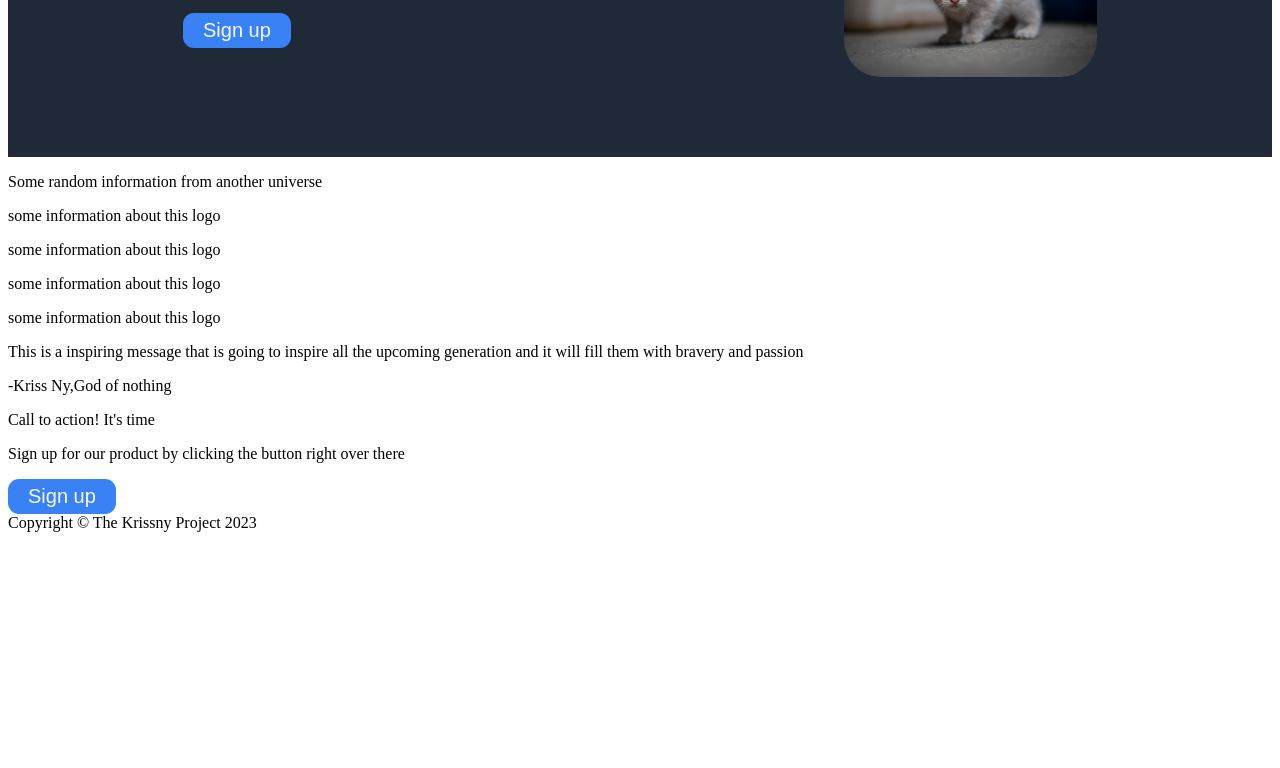
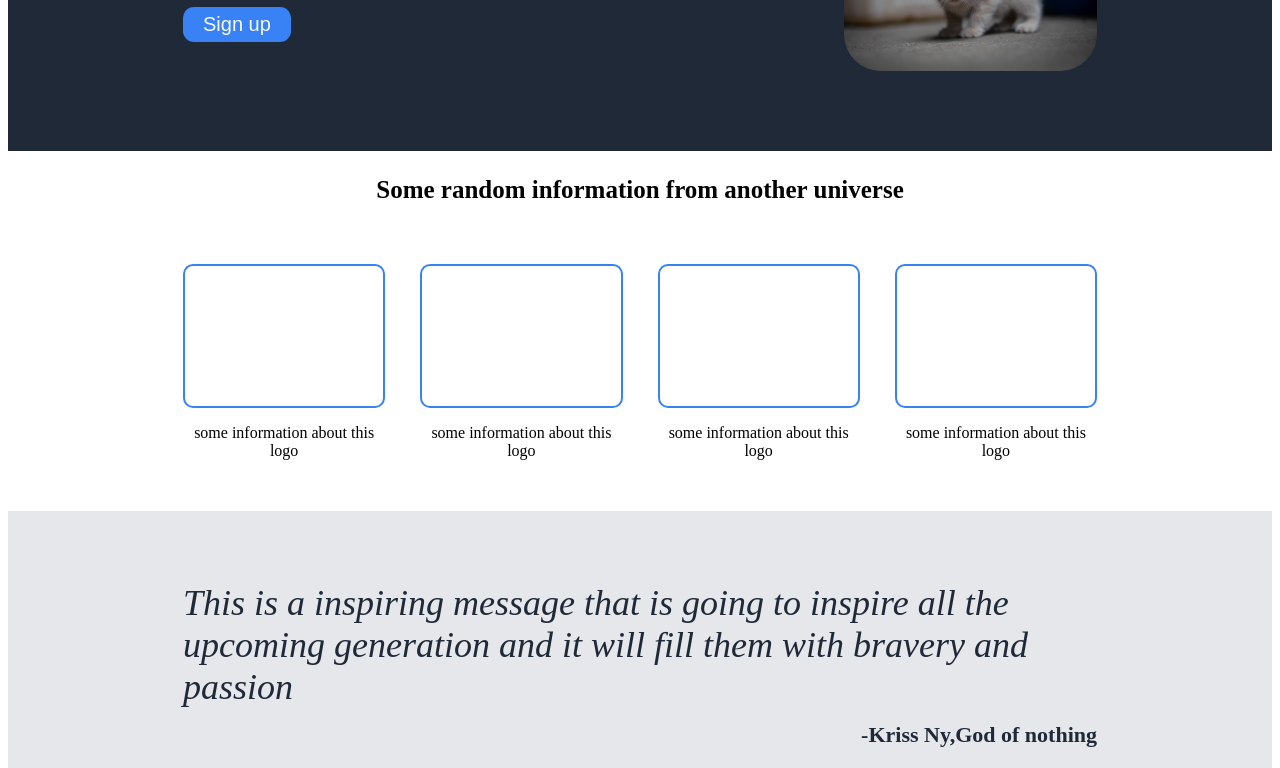
Before and after one commit to Krissny/Landingpage, a plain HTML site: page index.html in a window 1280 px wide. Shown: the part 243-1011 px from the top of the page. Before the commit the page ends 800 px from the top, so only its background shows below. Drawn offline with Linux system fonts and the light colour scheme.

Commit message:
Add css for the html body

```diff
--- a/style.css
+++ b/style.css
@@ -2,13 +2,13 @@
     display: flex;
     background-color: #1F2937;
     color: white;
-    padding: 15px 175px 15px 175px;
+    padding: 15px 110px 15px 110px;
 }
 
 .Logo{
     color: #F9FAF8;
     font-size: 24px;
-    font-family: system-ui, -apple-system, BlinkMacSystemFont, 'Segoe UI', Roboto, Oxygen, Ubuntu, Cantarell, 'Open Sans', 'Helvetica Neue', sans-serif;
+    font-weight: bold;
 }
 
 ul{
@@ -50,3 +50,68 @@ a {
     text-decoration: none;
     color: #F9FAF8;
 }
+.cards {
+    display: flex;
+    padding: 35px 175px 35px 175px;
+    gap: 35px;
+}
+.box{
+    height: 140px;
+    border-radius: 10px;
+    width: auto;
+    border: 2px solid #3882F6;
+}
+.text {
+    text-align: center;
+}
+.mid{
+    font-weight: bold;
+    font-size: 25px;
+}
+.quote-box{
+    background-color: #E5E7EB;
+    font-size: 36px;
+    color: #1F2937;
+    padding: 35px 175px 35px 175px;
+    display: flex;
+    flex-direction: column
+}
+.quote{
+    font-style: italic;
+    margin-bottom: 0;
+}
+.designation {
+    font-weight: bold;
+    font-size: 22px;
+    margin-left: auto;
+    margin-top: 14px;
+}
+.signup{
+    background-color: #3882F6;
+    display: flex;
+    color: white;
+    justify-content: center;
+    gap: 104px;
+    margin: 65px 270px;
+    padding: 20px;
+    border-radius: 8px;
+    align-items: center;
+}
+.signup button {
+    border: 2px solid white;
+    height: 40px;
+}
+.first {
+    font-weight: bold;
+    font-size: 20px;
+    margin-bottom: 0;
+}
+.second {
+    margin-top: 0;
+}
+
+footer {
+    background-color: #1F2937;
+    color: white;
+    padding: 22px;
+}
```
